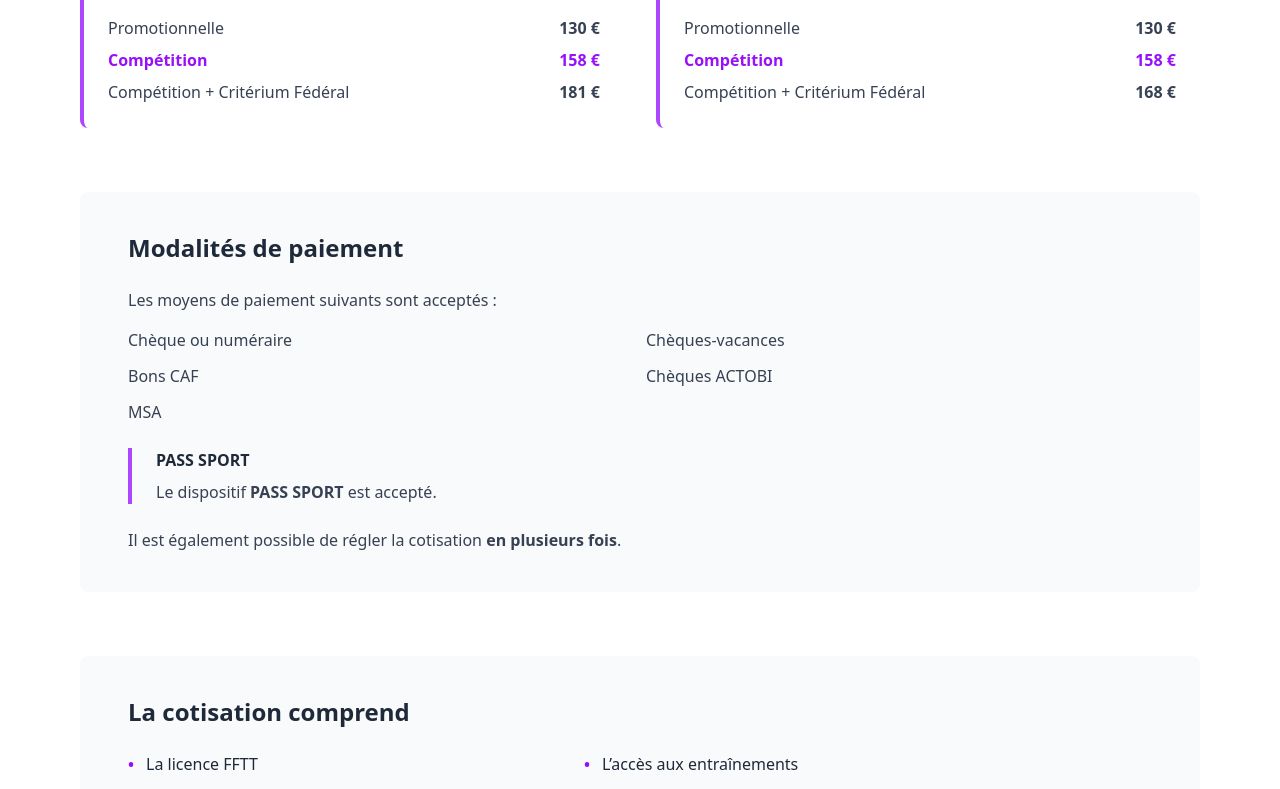
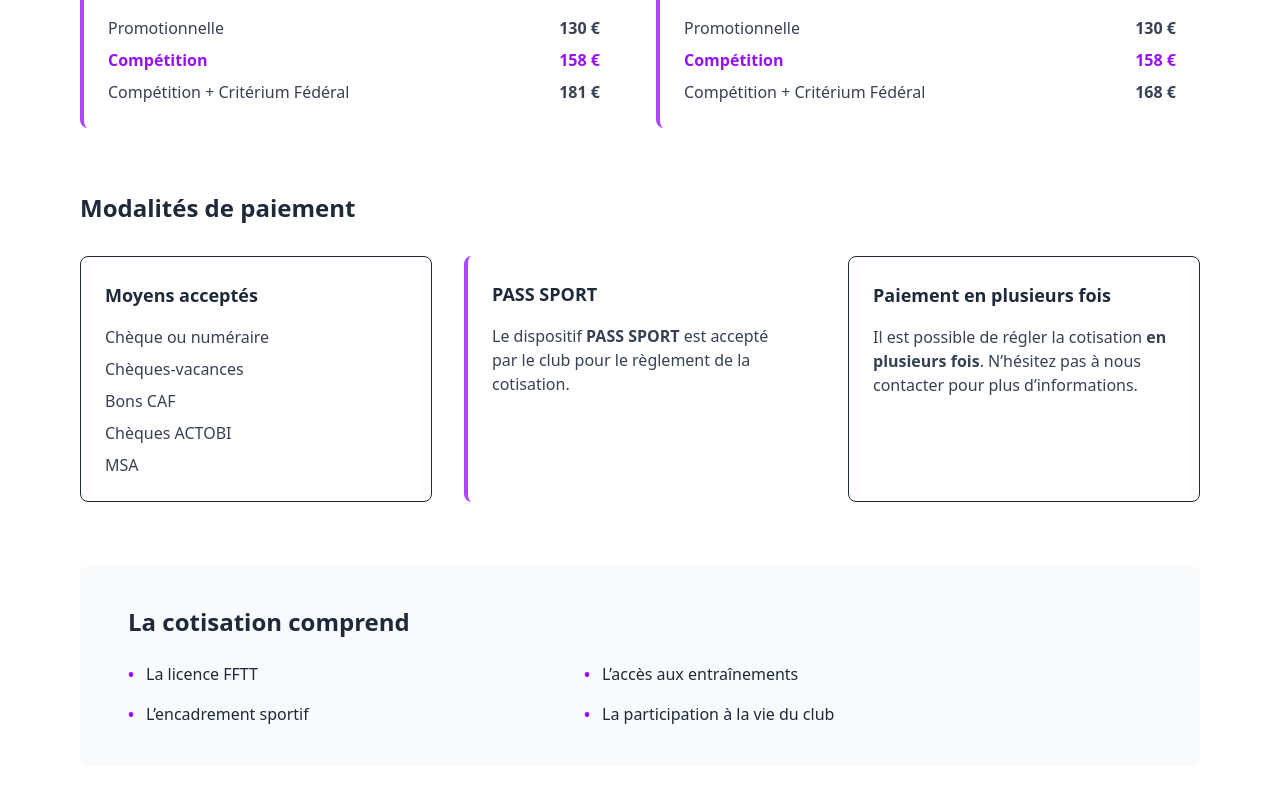
Before and after one commit to jesared/club-cctt, a Next.js app: page /tarifs in a window 1280 px wide. Shown: the part 601-1390 px from the top of the page. Built offline with nearby package versions, Linux system fonts and the light colour scheme.

Commit message:
Amélioration de la section Modalités de paiement : réorganisation du contenu et ajout de nouvelles informations sur les moyens de paiement et le paiement échelonné.

```diff
--- a/app/tarifs/page.tsx
+++ b/app/tarifs/page.tsx
@@ -109,33 +109,45 @@ export default function TarifsPage() {
       </section>
 
       {/* MODALITÉS DE PAIEMENT */}
-      <section className="bg-gray-50 rounded-lg">
-        <div className="px-6 py-10 md:px-12">
-          <h2 className="text-2xl font-semibold mb-6">Modalités de paiement</h2>
+      <section>
+        <h2 className="text-2xl font-semibold mb-8">Modalités de paiement</h2>
 
-          <p className="text-gray-700 mb-4">
-            Les moyens de paiement suivants sont acceptés :
-          </p>
+        <div className="grid grid-cols-1 md:grid-cols-3 gap-8">
+          {/* MOYENS DE PAIEMENT */}
+          <div className="bg-white border rounded-lg p-6">
+            <h3 className="text-lg font-semibold mb-4">Moyens acceptés</h3>
 
-          <ul className="grid grid-cols-1 sm:grid-cols-2 gap-3 text-gray-700">
+            <ul className="space-y-2 text-gray-700">
               <li>Chèque ou numéraire</li>
               <li>Chèques-vacances</li>
               <li>Bons CAF</li>
               <li>Chèques ACTOBI</li>
               <li>MSA</li>
             </ul>
+          </div>
 
-          <div className="mt-6 border-l-4 border-purple-500 pl-6">
-            <p className="font-semibold mb-2">PASS SPORT</p>
+          {/* PASS SPORT */}
+          <div className="bg-white border-l-4 border-purple-500 rounded-lg p-6">
+            <h3 className="text-lg font-semibold mb-4">PASS SPORT</h3>
+
             <p className="text-gray-700">
-              Le dispositif <strong>PASS SPORT</strong> est accepté.
+              Le dispositif <strong>PASS SPORT</strong> est accepté par le club
+              pour le règlement de la cotisation.
             </p>
           </div>
 
-          <p className="mt-6 text-gray-700">
-            Il est également possible de régler la cotisation
-            <strong> en plusieurs fois</strong>.
+          {/* PAIEMENT ÉCHELONNÉ */}
+          <div className="bg-white border rounded-lg p-6">
+            <h3 className="text-lg font-semibold mb-4">
+              Paiement en plusieurs fois
+            </h3>
+
+            <p className="text-gray-700">
+              Il est possible de régler la cotisation
+              <strong> en plusieurs fois</strong>. N’hésitez pas à nous
+              contacter pour plus d’informations.
             </p>
+          </div>
         </div>
       </section>
 
```
Lines whose indentation alone changed are shown as unchanged.
